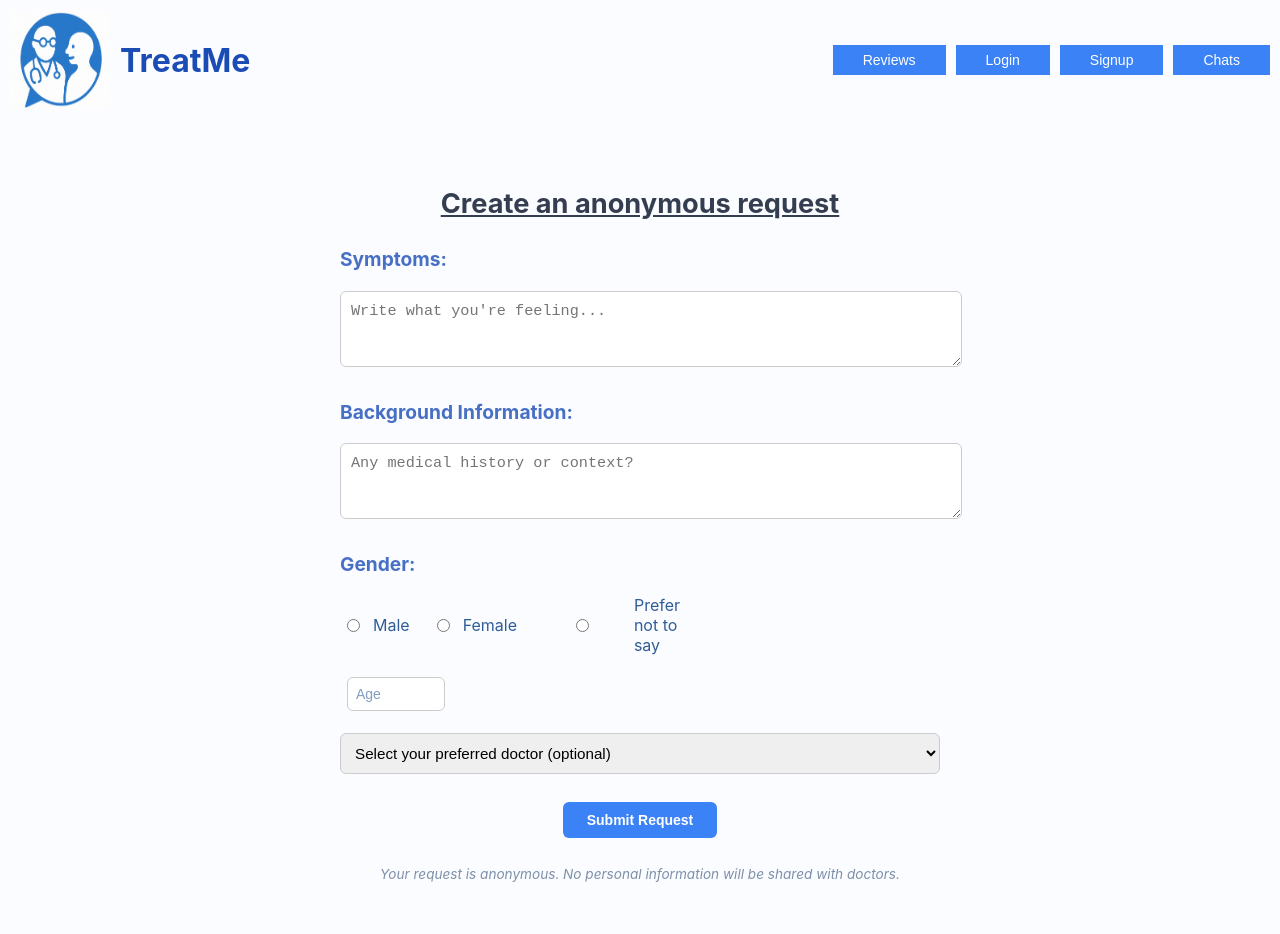
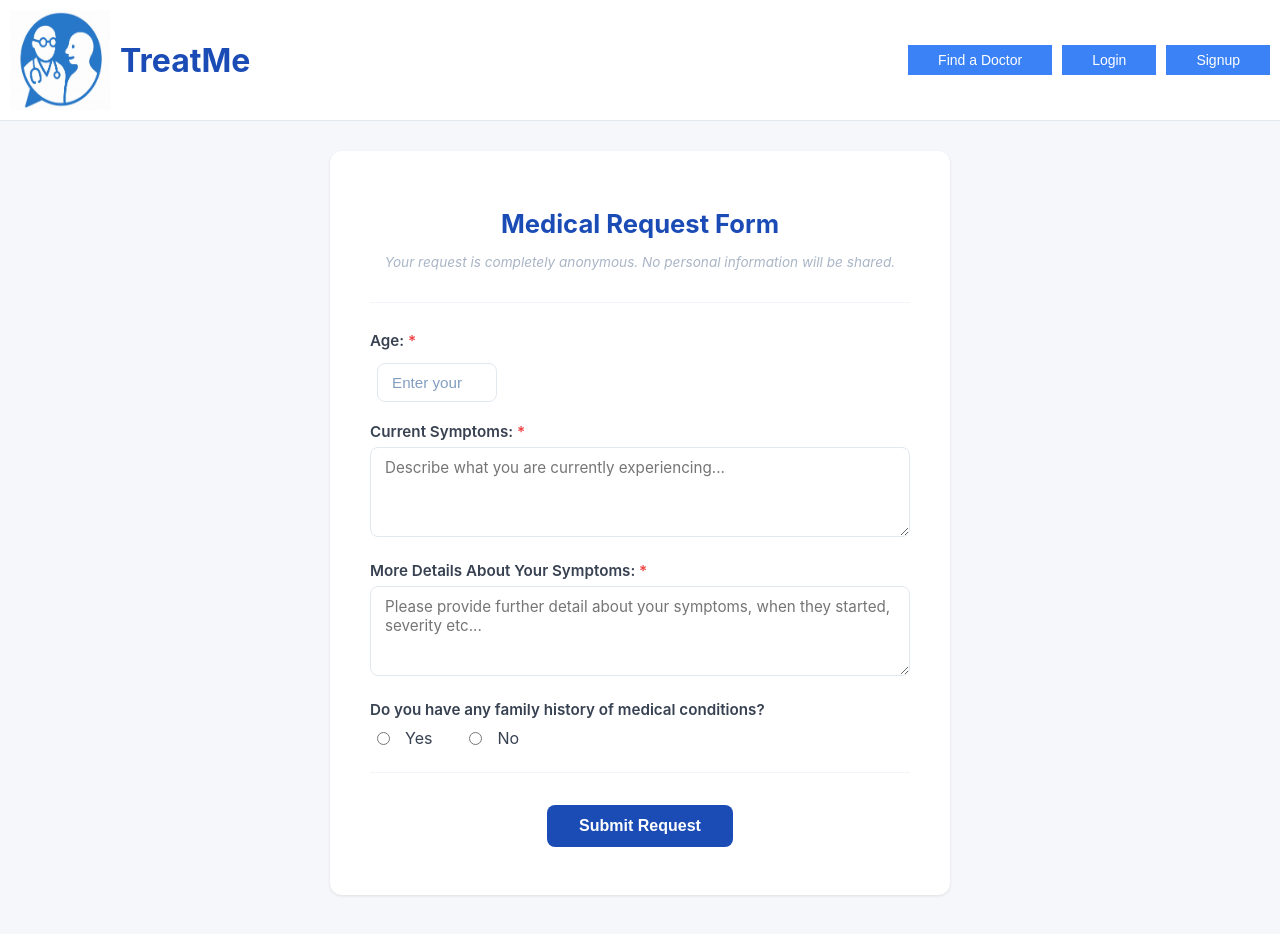
Before and after one commit to vytcka/Doctor-patient-app, a React (Create React App) app in the folder client/: page /post-request in a window 1280 px wide. Built offline with nearby package versions, Linux system fonts and the light colour scheme.

Commit message:
connected frontend to backend, added auth flow, improved UI consistency across all pages

```diff
--- a/client/src/App.js
+++ b/client/src/App.js
@@ -25,7 +25,7 @@ function App() {
       <Routes>
         <Route path="/" element={<Home isLoggedIn={isLoggedIn} />} />
         <Route path="/Check" element={<Check />} />
-        <Route path="/post-request" element={<PostRequest />} />
+        <Route path="/post-request" element={<PostRequest isLoggedIn={isLoggedIn} />} />
         <Route path="/reviews" element={<Reviews isLoggedIn={isLoggedIn} />} />
         <Route path="/search" element={<Reviews isLoggedIn={isLoggedIn} />} />
         <Route path="/doctor/:id" element={<DoctorReview isLoggedIn={isLoggedIn} />} />
--- a/client/src/DoctorLogin.js
+++ b/client/src/DoctorLogin.js
@@ -45,9 +45,10 @@ export default function DoctorLogin({ setIsLoggedIn, setUserRole }) {
             const data = await response.json();
 
             if (data.status === 200) {
+                setIsLoggedIn(true);
+                setUserRole('doctor');
                 setSuccessMessage(data.message);
                 setErrorMessage("");
-                // Redirect to doctor dashboard after 1 second
                 setTimeout(() => {
                     navigate('/doctor-dashboard');
                 }, 1000);
@@ -71,21 +72,11 @@ export default function DoctorLogin({ setIsLoggedIn, setUserRole }) {
                     <div style={{ fontSize: "2rem", color: "#1b4cb6", fontWeight: "bold" }}>TreatMe</div>
                 </Link>
                 <div style={{ display: "flex", gap: "10px" }}>
-                    {/* Home button REMOVED - logo handles it */}
                     <Link to="/post-request" style={{ textDecoration: "none" }}>
                         <button style={{ backgroundColor: "#3b82f6", color: "white" }}>Post a Request</button>
                     </Link>
                     <Link to="/reviews" style={{ textDecoration: "none" }}>
-                        <button style={{ backgroundColor: "#3b82f6", color: "white" }}>Reviews</button>
-                    </Link>
-                    <Link to="/login-choice" style={{ textDecoration: "none" }}>
-                        <button style={{ backgroundColor: "#3b82f6", color: "white" }}>Login</button>
-                    </Link>
-                    <Link to="/signup" style={{ textDecoration: "none" }}>
-                        <button style={{ backgroundColor: "#3b82f6", color: "white" }}>Signup</button>
-                    </Link>
-                    <Link to="/chat" style={{ textDecoration: "none" }}>
-                        <button style={{ backgroundColor: "#3b82f6", color: "white" }}>Chats</button>
+                        <button style={{ backgroundColor: "#3b82f6", color: "white" }}>Find a Doctor</button>
                     </Link>
                 </div>
             </div>
@@ -121,8 +112,8 @@ export default function DoctorLogin({ setIsLoggedIn, setUserRole }) {
                     {successMessage && <p className="success">{successMessage}</p>}
                     <button type="submit">Login</button>
 
+                    <p>Don't have an account yet? <Link to="/DoctorSignup">Sign up</Link></p>
                     <p>Not a doctor? <Link to="/login">Log in as a Patient</Link></p>
-                    <p>Don't have an account yet? <Link to="/signup">Sign up</Link></p>
                 </form>
             </div>
         </div>
--- a/client/src/DoctorSignup.js
+++ b/client/src/DoctorSignup.js
@@ -106,20 +106,14 @@ export default function DoctorSignup() {
                     <Link to="/post-request" style={{ textDecoration: "none" }}>
                         <button style={{ backgroundColor: "#3b82f6", color: "white" }}>Post a Request</button>
                     </Link>
-                    <Link to="/search" style={{ textDecoration: "none" }}>
-                        <button style={{ backgroundColor: "#3b82f6", color: "white" }}>Search for Doctors</button>
-                    </Link>
-                    <Link to="/login-choice" style={{ textDecoration: "none" }}>
-                        <button style={{ backgroundColor: "#3b82f6", color: "white" }}>Login</button>
-                    </Link>
-                    <Link to="/signup-choice" style={{ textDecoration: "none" }}>
-                        <button style={{ backgroundColor: "#3b82f6", color: "white" }}>Signup</button>
+                    <Link to="/reviews" style={{ textDecoration: "none" }}>
+                        <button style={{ backgroundColor: "#3b82f6", color: "white" }}>Find a Doctor</button>
                     </Link>
                 </div>
             </div>
 
             <div className="form-container">
-                <h1>🩺 Doctor Sign Up</h1>
+                <h1>Doctor Sign Up</h1>
                 <h2>Create your TreatMe doctor account</h2>
                 <form className="form" onSubmit={handleSubmit}>
 
@@ -155,7 +149,7 @@ export default function DoctorSignup() {
 
                     <div className="form-group">
                         <select name="specialty" value={formData.specialty} onChange={handleChange} required
-                            style={{ width: "100%", padding: "10px", fontSize: "14px", color: "#2F5D96", border: "1px solid #ccc" }}>
+                            style={{ width: "100%", padding: "10px", margin: "7px", fontSize: "14px", color: "#2F5D96", border: "1px solid #ccc", borderRadius: "0" }}>
                             <option value="">Select specialty...</option>
                             {SPECIALTIES.map(s => <option key={s} value={s}>{s}</option>)}
                         </select>
@@ -168,8 +162,8 @@ export default function DoctorSignup() {
 
                     <div className="form-group">
                         <textarea name="bio" placeholder="Biography (min 20 characters)"
-                            value={formData.bio} onChange={handleChange} required
-                            style={{ width: "100%", padding: "10px", fontSize: "14px", color: "#2F5D96", minHeight: "80px" }} />
+                        value={formData.bio} onChange={handleChange} required
+                        style={{ width: "100%", padding: "10px", margin: "7px", fontSize: "14px", color: "#2F5D96", minHeight: "80px", borderRadius: "0", border: "1px solid #ccc" }} />
                     </div>
 
                     <div className="form-group">
@@ -187,7 +181,7 @@ export default function DoctorSignup() {
 
                     <button type="submit">Create Account</button>
 
-                    <p>Already have an account? <Link to="/doctorlogin">Log in as a Doctor</Link></p>
+                    <p>Already have an account? <Link to="/doctorlogin">Log in</Link></p>
                     <p>Not a doctor? <Link to="/signup">Sign up as a Patient</Link></p>
 
                 </form>
--- a/client/src/PostRequest.js
+++ b/client/src/PostRequest.js
@@ -1,159 +1,220 @@
-import { useEffect, useState } from 'react';
+import { useState } from 'react';
 import { Link } from 'react-router-dom';
 import Icon from './LogoIcon.png';
 import TickGif from './check-green.gif';
 
-//only logged in users can post a request
-function PostRequest() {
+function PostRequest({ isLoggedIn }) {
   const [showGif, setShowGif] = useState(false);
-  const [doctors, setDoctor] = useState("");
   const [symptoms, setSymptoms] = useState("");
-  const [backgroundInfo, setBackgroundInfo] = useState("");
-  const [gender, setGender] = useState("");
+  const [symptomsDetails, setSymptomsDetails] = useState("");
+  const [familyIssues, setFamilyIssues] = useState("");
+  const [familyDetails, setFamilyDetails] = useState("");
   const [age, setAge] = useState("");
+  const [errorMessage, setErrorMessage] = useState("");
 
-  const handleSubmit = () => {
-    if (!symptoms || !backgroundInfo || !age) {
-      alert("Please fill in symptoms, background info, and age before submitting.");
+  const handleSubmit = async () => {
+    if (!symptoms || !symptomsDetails || !age) {
+      setErrorMessage("Please fill in all required fields.");
       return;
     }
+    setErrorMessage("");
+
+    try {
+      const response = await fetch("http://127.0.0.1:5000/new-request", {
+        method: "POST",
+        credentials: "include",
+        headers: { "Content-Type": "application/json" },
+        body: JSON.stringify({
+          age: Number(age),
+          symptoms: symptoms,
+          symptoms_details: symptomsDetails,
+          family_issues: familyIssues === "yes",
+          family_details: familyDetails
+        })
+      });
+
+      const data = await response.json();
+
+      if (data.status === 200 || data.success === true) {
         setShowGif(true);
-    setTimeout(() => setShowGif(false), 2000); // hides after 2 seconds
-    // Clear form after submission
+        setTimeout(() => setShowGif(false), 2000);
         setSymptoms("");
-    setBackgroundInfo("");
-    setGender("");
+        setSymptomsDetails("");
+        setFamilyIssues("");
+        setFamilyDetails("");
         setAge("");
-    setDoctor("");
+      } else {
+        setErrorMessage(data.message || "Submission failed. Please try again.");
+      }
+    } catch (error) {
+      setShowGif(true);
+      setTimeout(() => setShowGif(false), 2000);
+      setSymptoms("");
+      setSymptomsDetails("");
+      setFamilyIssues("");
+      setFamilyDetails("");
+      setAge("");
+    }
+  };
+
+  const labelStyle = {
+    fontSize: "0.95rem",
+    fontWeight: "600",
+    color: "#374151",
+    display: "block",
+    marginBottom: "6px"
+  };
+
+  const inputStyle = {
+    width: "100%",
+    padding: "10px 14px",
+    borderRadius: "8px",
+    border: "1px solid #e2e8f0",
+    fontSize: "0.95rem",
+    color: "#374151",
+    boxSizing: "border-box",
+    outline: "none",
+    marginBottom: "20px"
+  };
+
+  const textareaStyle = {
+    ...inputStyle,
+    resize: "vertical",
+    minHeight: "90px",
+    fontFamily: "inherit"
   };
 
   return (
-    <div>
-      {/* Navbar with clickable logo - YOUR VERSION */}
-      <div style={{ display: "flex", justifyContent: "space-between", alignItems: "center", padding: "10px", marginBottom: "20px" }}>
+    <div style={{ backgroundColor: "#f5f7fa", minHeight: "100vh" }}>
+      {/* Navbar */}
+      <div style={{ display: "flex", justifyContent: "space-between", alignItems: "center", padding: "10px", backgroundColor: "white", borderBottom: "1px solid #e2e8f0", marginBottom: "30px" }}>
         <Link to="/" style={{ display: "flex", alignItems: "center", textDecoration: "none" }}>
           <img src={Icon} alt="Logo" style={{ width: "100px", height: "100px", marginRight: "10px" }} />
           <div style={{ fontSize: "2rem", color: "#1b4cb6", fontWeight: "bold" }}>TreatMe</div>
         </Link>
-        {/* Buttons - Home button REMOVED */}
         <div style={{ display: "flex", gap: "10px" }}>
           <Link to="/reviews" style={{ textDecoration: "none" }}>
-            <button style={{ backgroundColor: "#3b82f6", color: "white" }}>Reviews</button>
+            <button style={{ backgroundColor: "#3b82f6", color: "white" }}>Find a Doctor</button>
           </Link>
-          <Link to="/login" style={{ textDecoration: "none" }}>
-            <button style={{ backgroundColor: "#3b82f6", color: "white" }}>Login</button>
-          </Link>
-          <Link to="/signup" style={{ textDecoration: "none" }}>
-            <button style={{ backgroundColor: "#3b82f6", color: "white" }}>Signup</button>
-          </Link>
+          {isLoggedIn ? (
+            <>
               <Link to="/chat" style={{ textDecoration: "none" }}>
                 <button style={{ backgroundColor: "#3b82f6", color: "white" }}>Chats</button>
               </Link>
+              <Link to="/dashboard" style={{ textDecoration: "none" }}>
+                <button style={{ backgroundColor: "#3b82f6", color: "white" }}>User Profile</button>
+              </Link>
+            </>
+          ) : (
+            <>
+              <Link to="/login-choice" style={{ textDecoration: "none" }}>
+                <button style={{ backgroundColor: "#3b82f6", color: "white" }}>Login</button>
+              </Link>
+              <Link to="/signup-choice" style={{ textDecoration: "none" }}>
+                <button style={{ backgroundColor: "#3b82f6", color: "white" }}>Signup</button>
+              </Link>
+            </>
+          )}
         </div>
       </div>
 
-      <div style={{ maxWidth: "600px", margin: "0 auto", padding: "20px" }}>
-        <p style={{ fontSize: "1.7rem", fontWeight: "bold", color: "#040f25", textAlign: "center", textDecorationLine: 'underline' }}>
-          Create an anonymous request
+      {/* Form */}
+      <div style={{ maxWidth: "620px", margin: "0 auto", padding: "0 20px 40px" }}>
+        <div style={{ backgroundColor: "white", borderRadius: "12px", padding: "40px", boxShadow: "0 1px 3px rgba(0,0,0,0.1)" }}>
+
+          <h1 style={{ fontSize: "1.6rem", fontWeight: "bold", color: "#1b4cb6", textAlign: "center", marginBottom: "6px" }}>
+            Medical Request Form
+          </h1>
+          <p style={{ fontSize: "0.85rem", color: "#94a3b8", textAlign: "center", marginBottom: "32px", fontStyle: "italic" }}>
+            Your request is completely anonymous. No personal information will be shared.
           </p>
 
-        <p style={{ fontSize: "1.2rem", fontWeight: "bold", color: "#1b4cb6", textAlign: "left", marginTop: "20px" }}>Symptoms:</p>
+          <hr style={{ border: "none", borderTop: "1px solid #f1f5f9", marginBottom: "28px" }} />
+
+          {/* Age */}
+          <label style={labelStyle}>Age: <span style={{ color: "#ef4444" }}>*</span></label>
+          <input
+            type="number"
+            placeholder="Enter your age"
+            value={age}
+            onChange={(e) => setAge(e.target.value)}
+            min="0"
+            max="120"
+            style={{ ...inputStyle, width: "120px" }}
+          />
+
+          {/* Symptoms */}
+          <label style={labelStyle}>Current Symptoms: <span style={{ color: "#ef4444" }}>*</span></label>
           <textarea
-          cols="60"
-          rows="3"
-          autoCorrect="on"
-          placeholder="Write what you're feeling..."
+            placeholder="Describe what you are currently experiencing..."
             value={symptoms}
             onChange={(e) => setSymptoms(e.target.value)}
-          style={{ width: "100%", padding: "10px", borderRadius: "6px", border: "1px solid #ccc", marginBottom: "10px" }}
+            style={textareaStyle}
           />
 
-        <p style={{ fontSize: "1.2rem", fontWeight: "bold", color: "#1b4cb6", textAlign: "left" }}>Background Information:</p>
+          {/* Symptoms Details */}
+          <label style={labelStyle}>More Details About Your Symptoms: <span style={{ color: "#ef4444" }}>*</span></label>
           <textarea
-          cols="60"
-          rows="3"
-          autoCorrect="on"
-          placeholder="Any medical history or context?"
-          value={backgroundInfo}
-          onChange={(e) => setBackgroundInfo(e.target.value)}
-          style={{ width: "100%", padding: "10px", borderRadius: "6px", border: "1px solid #ccc", marginBottom: "10px" }}
+            placeholder="Please provide further detail about your symptoms, when they started, severity etc..."
+            value={symptomsDetails}
+            onChange={(e) => setSymptomsDetails(e.target.value)}
+            style={textareaStyle}
           />
 
-        <p style={{ fontSize: "1.2rem", fontWeight: "bold", color: "#1b4cb6", textAlign: "left" }}>Gender:</p>
-        <div style={{ display: "flex", gap: "20px", alignItems: "center", marginBottom: "15px" }}>
-          <label style={{ display: "flex", alignItems: "center", gap: "6px" }}>
+          {/* Family Issues */}
+          <label style={labelStyle}>Do you have any family history of medical conditions?</label>
+          <div style={{ display: "flex", gap: "30px", marginBottom: "20px" }}>
+            <label style={{ display: "flex", alignItems: "center", gap: "8px", cursor: "pointer", color: "#374151" }}>
               <input
                 type="radio"
-              value="male"
-              checked={gender === "male"}
-              onChange={(e) => setGender(e.target.value)}
+                value="yes"
+                checked={familyIssues === "yes"}
+                onChange={(e) => setFamilyIssues(e.target.value)}
               />
-            Male
+              Yes
             </label>
-          <label style={{ display: "flex", alignItems: "center", gap: "6px" }}>
+            <label style={{ display: "flex", alignItems: "center", gap: "8px", cursor: "pointer", color: "#374151" }}>
               <input
                 type="radio"
-              value="female"
-              checked={gender === "female"}
-              onChange={(e) => setGender(e.target.value)}
+                value="no"
+                checked={familyIssues === "no"}
+                onChange={(e) => setFamilyIssues(e.target.value)}
               />
-            Female
-          </label>
-          <label style={{ display: "flex", alignItems: "center", gap: "6px" }}>
-            <input
-              type="radio"
-              value="prefer-not-to-say"
-              checked={gender === "prefer-not-to-say"}
-              onChange={(e) => setGender(e.target.value)}
-            />
-            Prefer not to say
+              No
             </label>
           </div>
 
-        <div style={{ marginBottom: "15px" }}>
-          <input
-            type="number"
-            placeholder="Age"
-            value={age}
-            onChange={(e) => setAge(e.target.value)}
-            style={{ width: "80px", padding: "8px", borderRadius: "6px", border: "1px solid #ccc" }}
-            min="0"
-            max="120"
+          {/* Family Details - only show if yes */}
+          {familyIssues === "yes" && (
+            <>
+              <label style={labelStyle}>Please provide details about your family's medical history:</label>
+              <textarea
+                placeholder="Describe any relevant family medical history..."
+                value={familyDetails}
+                onChange={(e) => setFamilyDetails(e.target.value)}
+                style={textareaStyle}
               />
-        </div>
+            </>
+          )}
 
-        <div style={{ marginBottom: "20px" }}>
-          <select
-            value={doctors}
-            onChange={(e) => setDoctor(e.target.value)}
-            style={{ width: "100%", padding: "10px", borderRadius: "6px", border: "1px solid #ccc" }}
-          >
-            <option value="">Select your preferred doctor (optional)</option>
-            <option value="doctorA">Doctor A</option>
-            <option value="doctorB">Doctor B</option>
-            <option value="doctorC">Doctor C</option>
-          </select>
-        </div>
+          {errorMessage && (
+            <p style={{ color: "#ef4444", fontSize: "0.9rem", marginBottom: "16px" }}>{errorMessage}</p>
+          )}
 
-        <div style={{ display: "flex", alignItems: "center", gap: "15px", marginTop: "20px" }}>
+          <hr style={{ border: "none", borderTop: "1px solid #f1f5f9", marginBottom: "24px" }} />
+
+          <div style={{ display: "flex", alignItems: "center", gap: "16px" }}>
             <button
               onClick={handleSubmit}
-            style={{ backgroundColor: "#3b82f6", color: "white", padding: "10px 24px", borderRadius: "6px", border: "none", cursor: "pointer", fontWeight: "bold" }}
+              style={{ backgroundColor: "#1b4cb6", color: "white", padding: "12px 32px", borderRadius: "8px", border: "none", cursor: "pointer", fontWeight: "bold", fontSize: "1rem" }}
             >
               Submit Request
             </button>
             {showGif && (
-            <img
-              src={TickGif}
-              alt="Confirmation checkmark"
-              style={{ width: "50px", height: "50px" }}
-            />
+              <img src={TickGif} alt="Submitted" style={{ width: "50px", height: "50px" }} />
             )}
           </div>
-
-        <p style={{ fontSize: "0.85rem", color: "#607593", textAlign: "center", marginTop: "20px", fontStyle: "italic" }}>
-          Your request is anonymous. No personal information will be shared with doctors.
-        </p>
+        </div>
       </div>
     </div>
   );
--- a/client/src/form.css
+++ b/client/src/form.css
@@ -51,9 +51,8 @@ body {
 }
 
 input {
-    width:100%;
+    width: 100%;
     padding: 10px;
-    padding-right: 30vh;
     margin: 7px;
     font-size: 14px;
     color: #2F5D96;
--- a/client/src/login.js
+++ b/client/src/login.js
@@ -77,16 +77,7 @@ export default function Login({ setIsLoggedIn, setUserRole }) {
                         <button style={{ backgroundColor: "#3b82f6", color: "white" }}>Post a Request</button>
                     </Link>
                     <Link to="/reviews" style={{ textDecoration: "none" }}>
-                        <button style={{ backgroundColor: "#3b82f6", color: "white" }}>Reviews</button>
-                    </Link>
-                    <Link to="/login" style={{ textDecoration: "none" }}>
-                        <button style={{ backgroundColor: "#3b82f6", color: "white" }}>Login</button>
-                    </Link>
-                    <Link to="/signup" style={{ textDecoration: "none" }}>
-                        <button style={{ backgroundColor: "#3b82f6", color: "white" }}>Signup</button>
-                    </Link>
-                    <Link to="/chat" style={{ textDecoration: "none" }}>
-                        <button style={{ backgroundColor: "#3b82f6", color: "white" }}>Chats</button>
+                        <button style={{ backgroundColor: "#3b82f6", color: "white" }}>Find a Doctor</button>
                     </Link>
                 </div>
             </div>
```
Also changed, not shown: client/src/signup.js (+10 -7 lines). Lines whose indentation alone changed are shown as unchanged.
